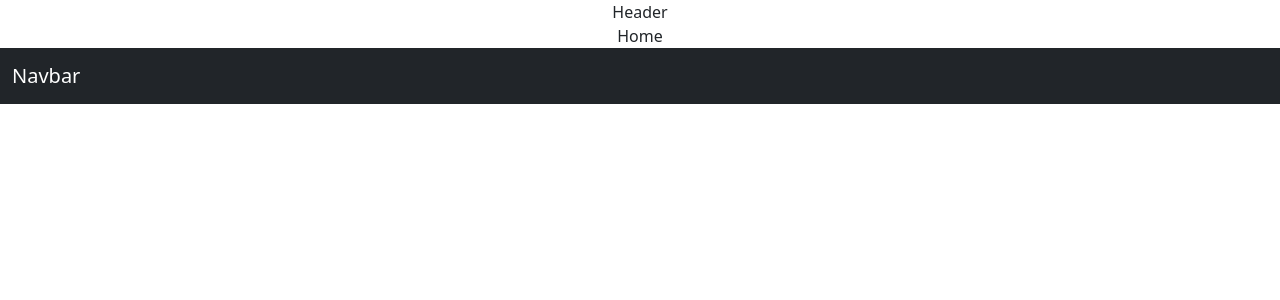
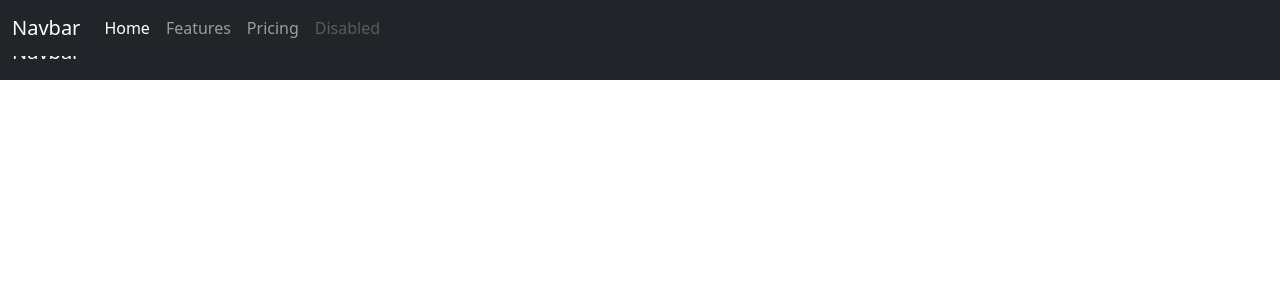
Before and after one commit to Kavindya-Dilshani/one-stop-frontend, a React (Create React App) app: page / in a window 1280 px wide. Shown: the top 300 px of the page. Built offline with nearby package versions, Linux system fonts and the light colour scheme.

Commit message:
Changes for header

```diff
--- a/src/core/header/Header.tsx
+++ b/src/core/header/Header.tsx
@@ -2,6 +2,21 @@
 
 export const Header = () => {
     return (
-        <div>Header</div>
+        <nav className="navbar navbar-expand-lg navbar-dark bg-dark fixed-top">
+            <div className="container-fluid">
+                <a className="navbar-brand" href="#">Navbar</a>
+                <button className="navbar-toggler" type="button" data-bs-toggle="collapse" data-bs-target="#navbarNavAltMarkup" aria-controls="navbarNavAltMarkup" aria-expanded="false" aria-label="Toggle navigation">
+                    <span className="navbar-toggler-icon"></span>
+                </button>
+                <div className="collapse navbar-collapse" id="navbarNavAltMarkup">
+                    <div className="navbar-nav">
+                        <a className="nav-link active" aria-current="page" href="#">Home</a>
+                        <a className="nav-link" href="#">Features</a>
+                        <a className="nav-link" href="#">Pricing</a>
+                        <a className="nav-link disabled">Disabled</a>
+                    </div>
+                </div>
+            </div>
+        </nav>
     )
 }
```
